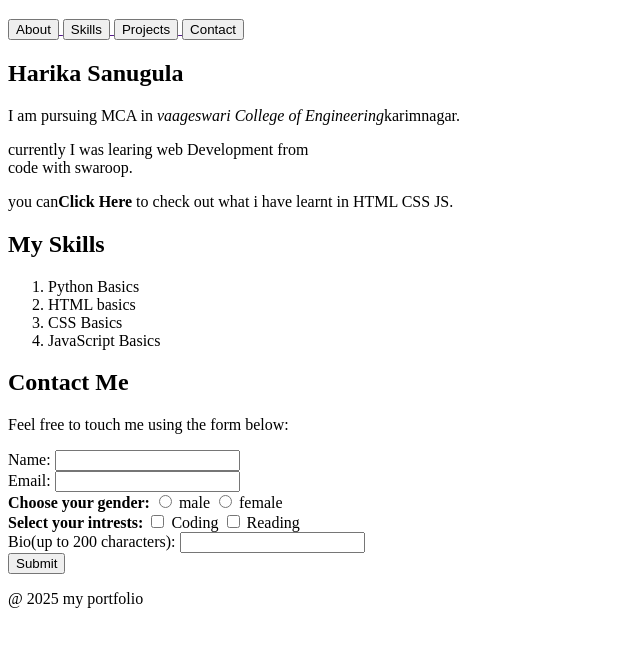
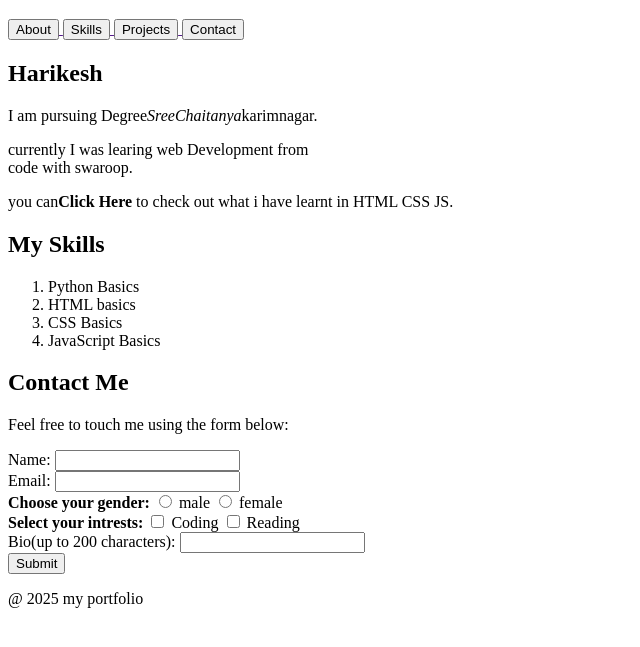
Before and after one commit to SanugulaHarika/MyportfolioCodeWithHari, a plain HTML site: page index.html in a window 1280 px wide. Shown: the part 61-708 px from the top of the page, without its empty margins (0-640 px from the left). Drawn offline with Linux system fonts and the light colour scheme.

Commit message:
Update index.html

```diff
--- a/index.html
+++ b/index.html
@@ -23,8 +23,8 @@
             </header>
 <main>
     <section id="About">
-        <h1>Harika Sanugula</h1>
-        <p>I am pursuing MCA in <em>vaageswari College of Engineering</em>karimnagar.</p>
+        <h1>Harikesh</h1>
+        <p>I am pursuing Degree<em>SreeChaitanya</em>karimnagar.</p>
         <p>currently I was learing web Development from <br>code with swaroop.</p>
         <p>you can<strong>Click Here</strong> to check out what i have learnt in HTML CSS JS.</p>
     </section>
```
